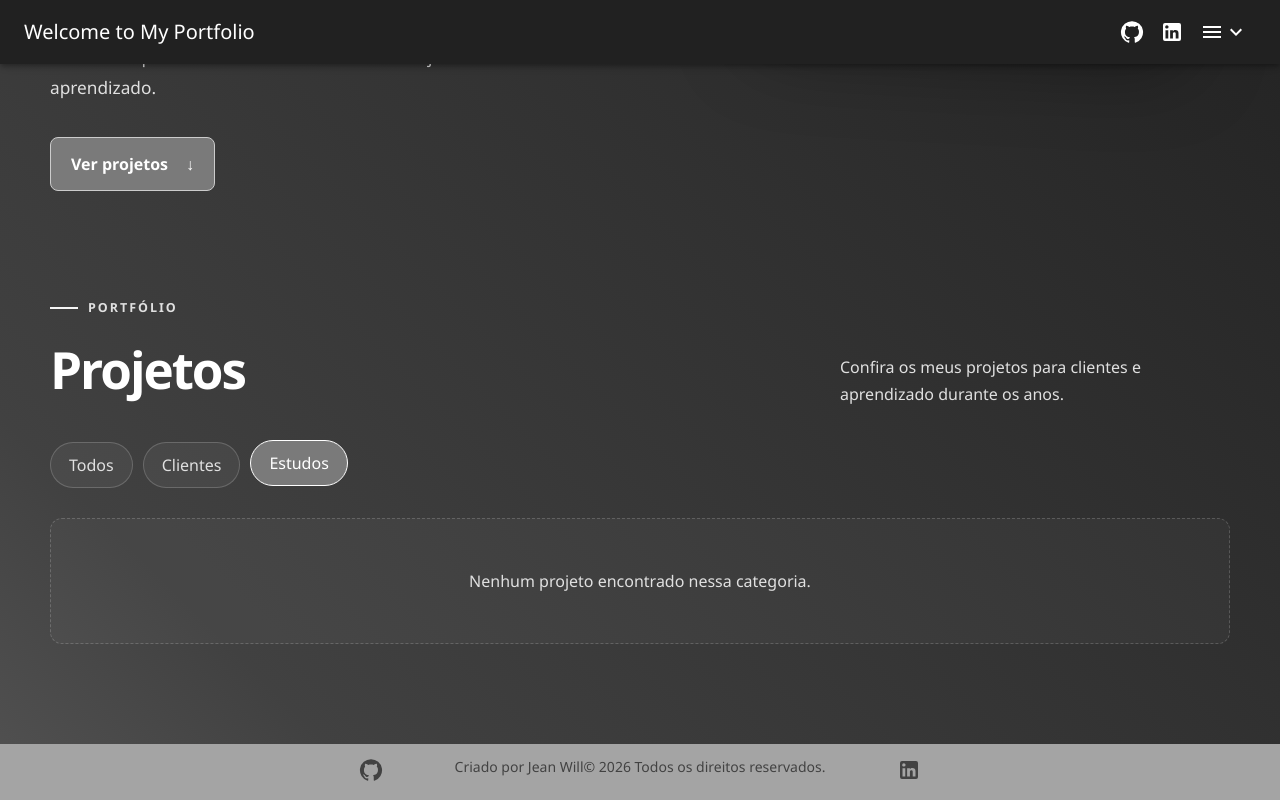
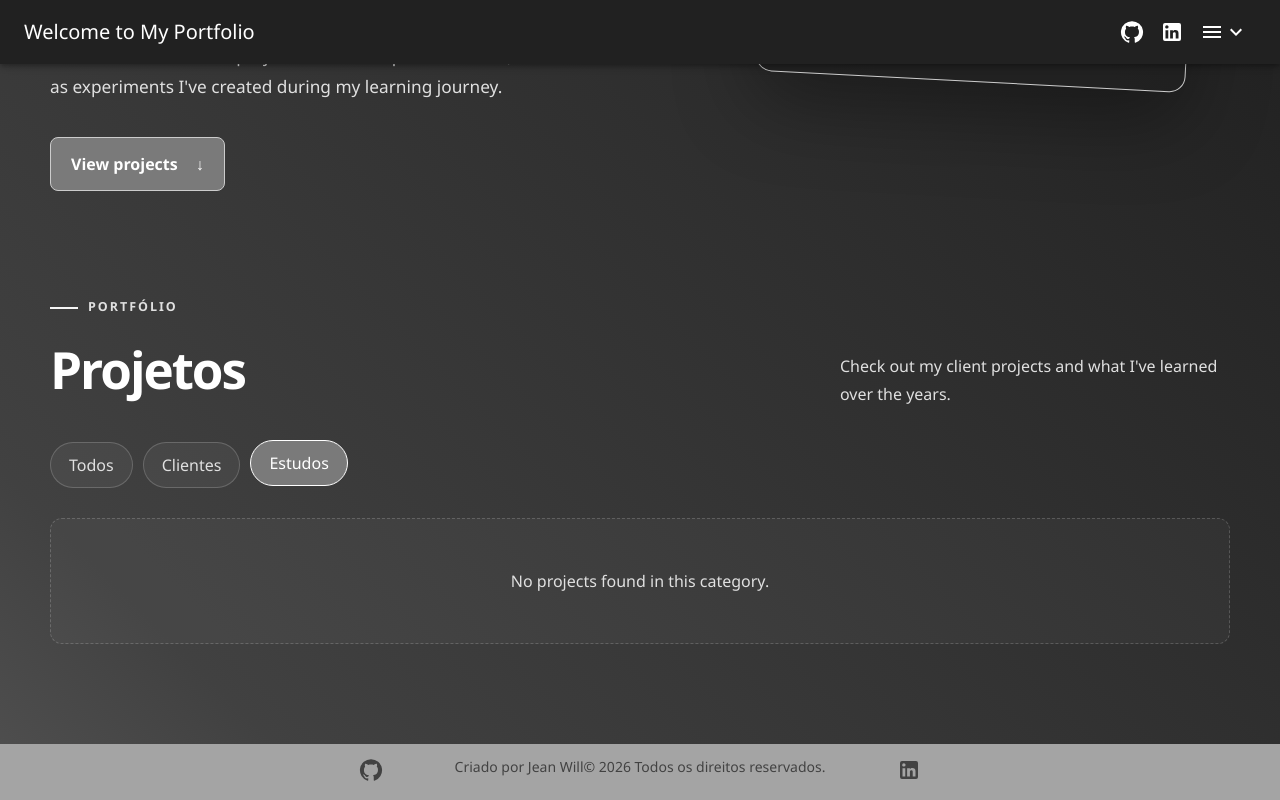
Before and after one commit to Jean-Will/my-portfolio, a React (Vite) app: page / in a window 1280 px wide. Both pictures are taken after a click on the button "Estudos". Built offline with nearby package versions, Linux system fonts and the light colour scheme.

Commit message:
Change de language some text to ENG.

```diff
--- a/src/Pages/Home/Sections/Projects/Projects.tsx
+++ b/src/Pages/Home/Sections/Projects/Projects.tsx
@@ -54,20 +54,20 @@ function Projects() {
     <main className="projects-page">
       <section className="projects-hero">
         <div className="projects-hero__content">
-          <span className="projects-eyebrow">Meu portfólio</span>
+          <span className="projects-eyebrow">My Portfolio</span>
 
           <h1>
-            Projetos que desenvolvi
-            <span> ao longo do meu percuso de aprendizagem.</span>
+            Projects I've developed
+            <span> throughout my learning journey.</span>
           </h1>
 
           <p>
-            Conheça alguns dos projetos desenvolvidos para clientes e também
-            experimentos criados durante minha jornada de aprendizado.
+            Check out some of the projects I've developed for clients, as well as
+            experiments I've created during my learning journey.
           </p>
 
           <a className="projects-hero__button" href="#projects-list">
-            Ver projetos
+            View projects
             <span aria-hidden="true">↓</span>
           </a>
         </div>
@@ -109,7 +109,7 @@ function Projects() {
           </div>
 
           <p>
-            Confira os meus projetos para clientes e aprendizado durante os anos.
+            Check out my client projects and what I've learned over the years.
           </p>
         </div>
 
@@ -177,7 +177,7 @@ function Projects() {
                       target="_blank"
                       rel="noreferrer"
                     >
-                      Ver projeto
+                      View project
                       <span aria-hidden="true">↗</span>
                     </a>
                   )}
@@ -201,7 +201,7 @@ function Projects() {
 
         {filteredProjects.length === 0 && (
           <div className="projects-empty">
-            Nenhum projeto encontrado nessa categoria.
+            No projects found in this category.
           </div>
         )}
       </section>
```
